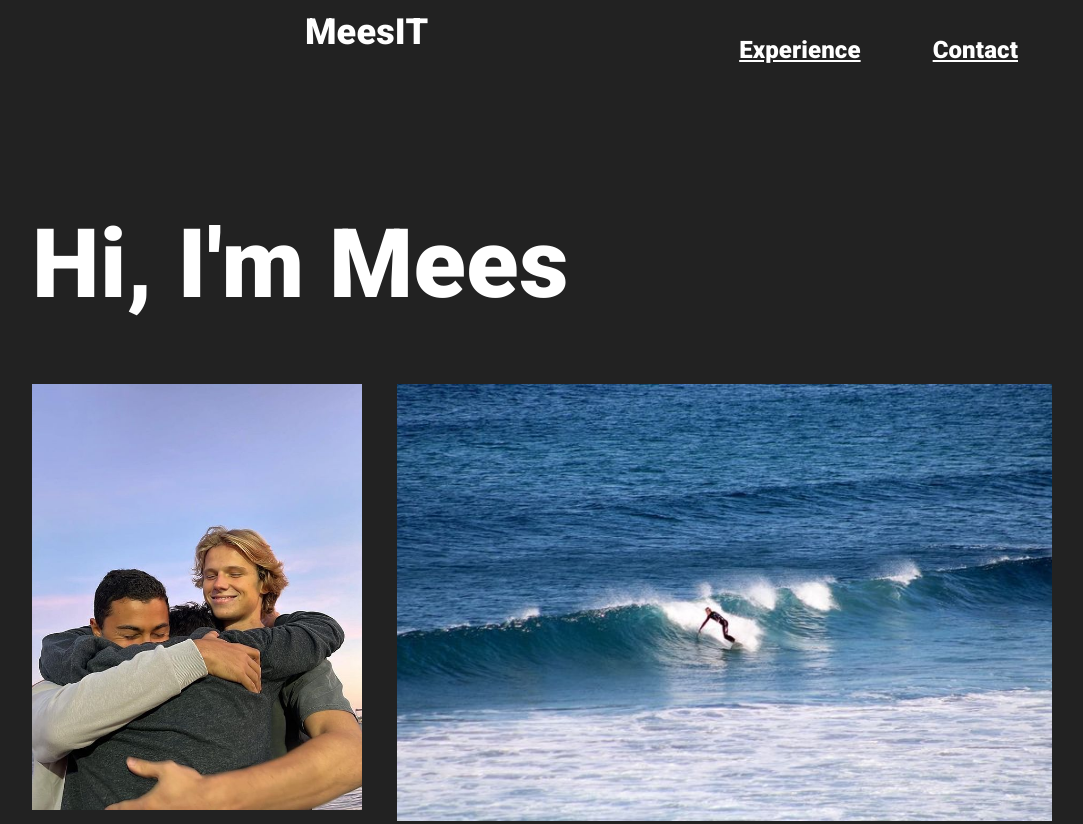
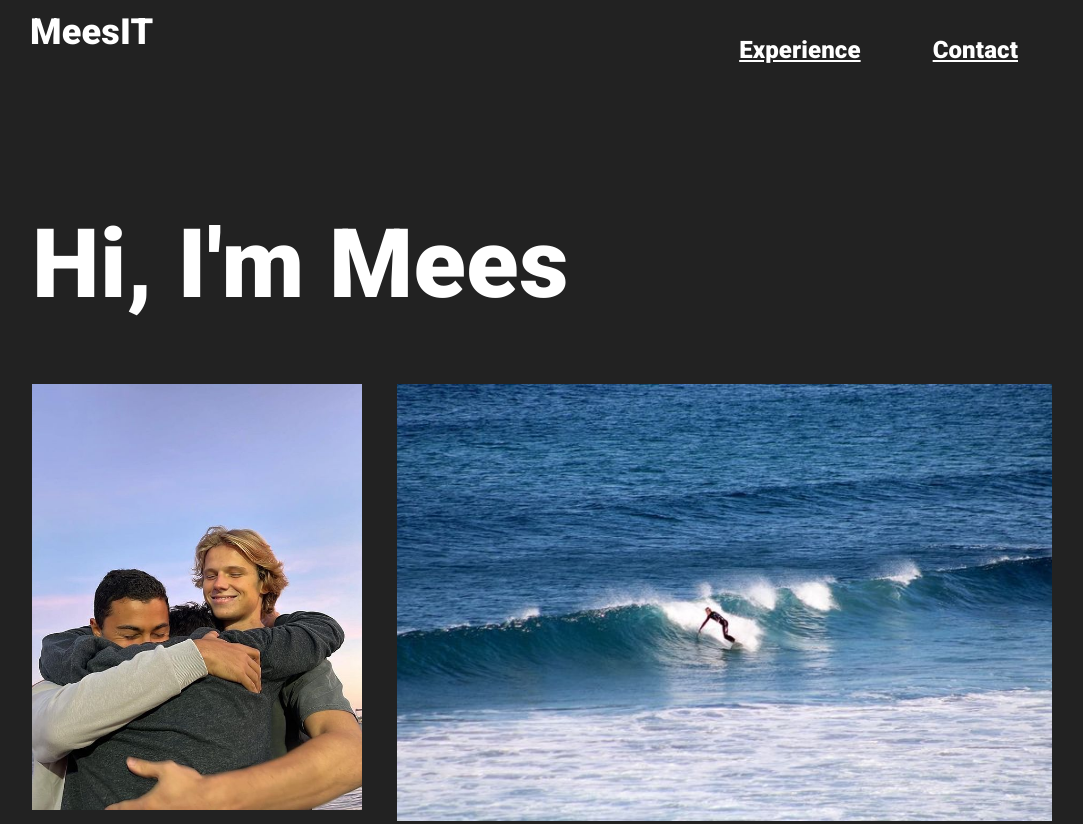
Before and after one commit to MeesMoons/portfolio-website, a plain HTML site: page index.html in a window 1280 px wide. Shown: the top 824 px of the page, without its empty margins (98-1181 px from the left). Drawn offline with Linux system fonts and the light colour scheme.

Commit message:
quick fix navbar

```diff
--- a/styles/contact.css
+++ b/styles/contact.css
@@ -70,6 +70,7 @@ nav > a {
     display: grid;
     justify-content: center;
     align-items: center;
+    place-self: center start;
 }
 
 .logo {
--- a/styles/index.css
+++ b/styles/index.css
@@ -111,6 +111,7 @@ nav > a {
     display: grid;
     justify-content: center;
     align-items: center;
+    place-self: center start;
 }
 
 .logo {
```
